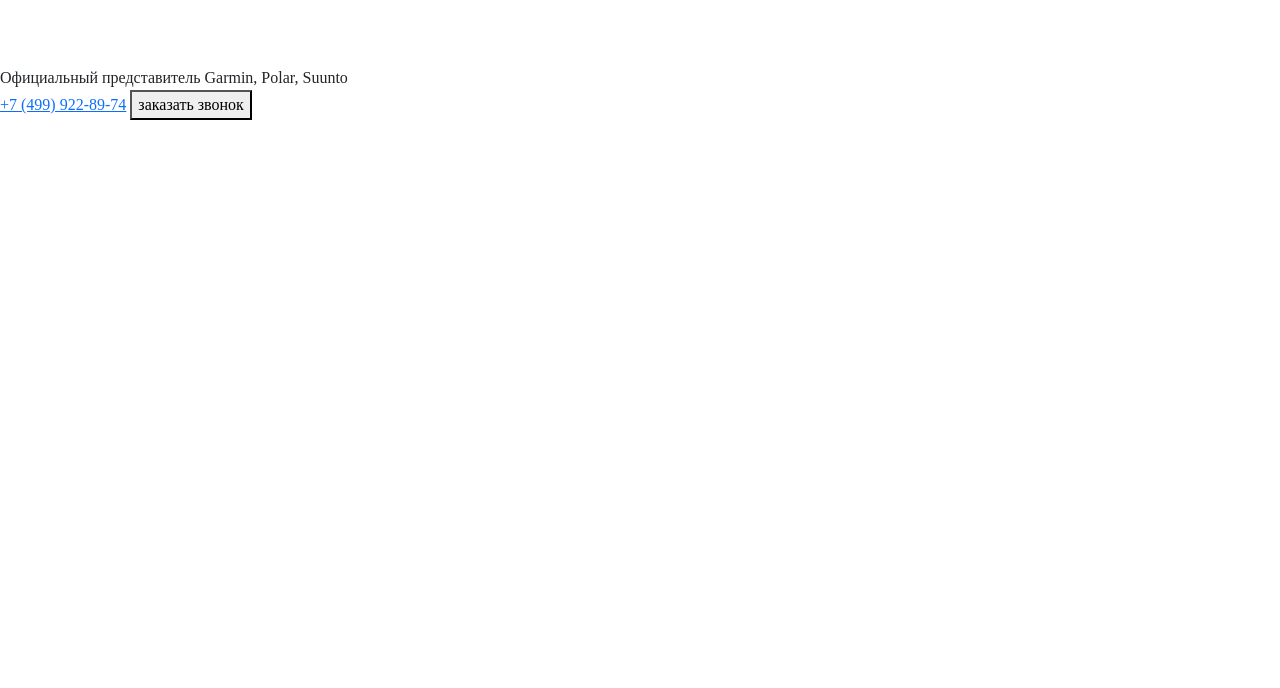
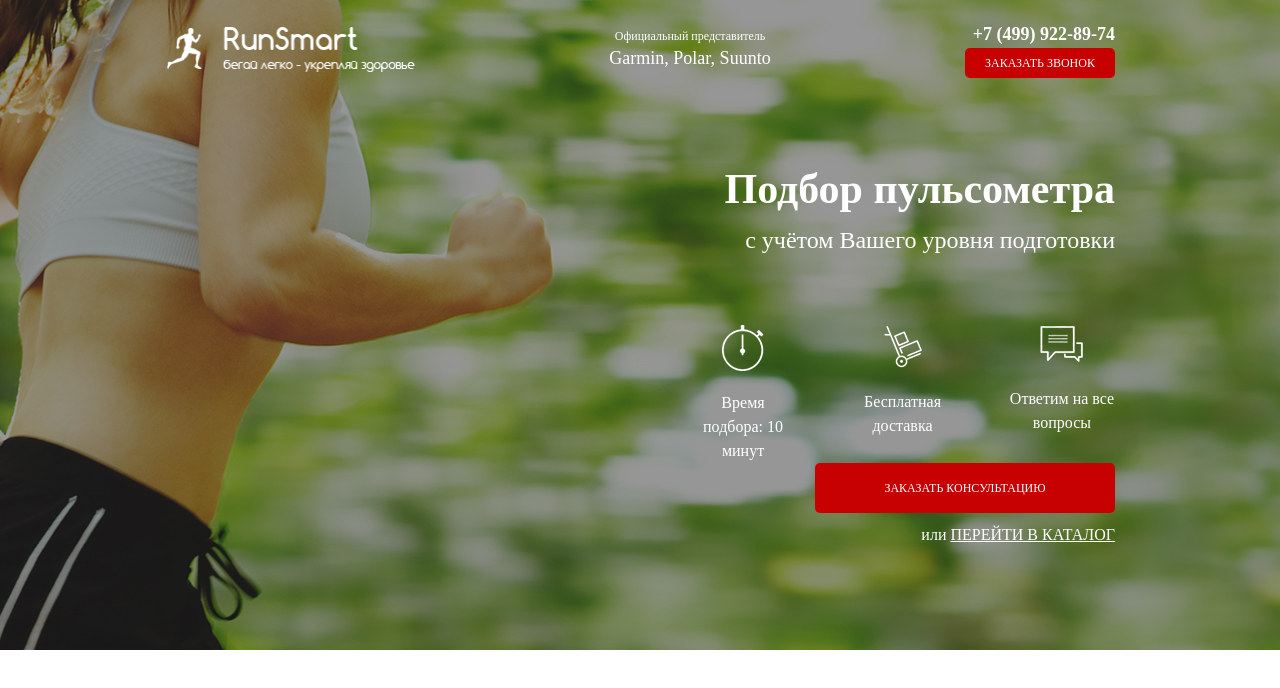
Before and after one commit to PavelKrobynets/project-5, a website: page src/index.html in a window 1280 px wide. Drawn offline with nearby package versions, Linux system fonts and the light colour scheme; files that its build step writes are made by us from their sources; a web font is replaced by a local one.

Commit message:
added first section

```diff
--- a/src/index.html
+++ b/src/index.html
@@ -7,7 +7,7 @@
     <link rel="preconnect" href="https://fonts.gstatic.com" crossorigin>
     <link href="https://fonts.googleapis.com/css2?family=MuseoModerno:wght@300;400;500;700&display=swap" rel="stylesheet">
     <link rel="stylesheet" href="css/bootstrap-reboot.min.css">
-    <link rel="stylesheet" href="css/style.css">
+    <link rel="stylesheet" href="css/style.min.css">
     <title>Document</title>
 </head>
 <body>
@@ -26,6 +26,33 @@
                     <button class="button">заказать звонок</button>
                 </div>
             </header>
+            <div class="promo__wrapper">
+            <h1 class="promo__header">Подбор пульсометра</h1>
+            <h2 class="promo__subheader">с учётом Вашего уровня подготовки</h2>
+
+            <div class="promo__icons">
+                <div class="promo__icon">
+                    <img src="icons/019_timer_time_stopwatch_2-64.png" alt="clock">
+                    Время подбора:
+                    10 минут
+                </div>
+                <div class="promo__icon">
+                    <img src="icons/app 08 hand cart 64.png" alt="delivery">
+                    Бесплатная
+                    доставка
+                </div>
+                <div class="promo__icon">
+                    <img src="icons/messages 64.png" alt="questions">
+                    Ответим
+                    на все вопросы
+                </div>
+            </div>
+
+            <button class="button button_main">заказать кОНСУЛЬТАЦИЮ</button>
+            <div class="promo__link">
+                или <a href="#">ПЕРЕЙТИ В КАТАЛОГ</a>
+            </div>
+        </div>
         </div>
     </div>
 
--- a/src/sass/base/_variables.scss
+++ b/src/sass/base/_variables.scss
@@ -0,0 +1,2 @@
+$main-color: #C70101;
+$text-w: white;
--- /dev/null
+++ b/src/sass/blocks/_buttons.scss
@@ -0,0 +1,21 @@
+.button{
+    width: 150px;
+    height: 30px;
+    border: none;
+    border-radius: 5px;
+    background-color: $main-color;
+    color: $text-w;
+
+    font-family: MuseoModerno;
+    font-size: 12px;
+    font-weight: 500;
+    letter-spacing: 0px;
+    text-align: center;
+    text-transform: uppercase;
+    &_main{
+        width:300px;
+        height:50px;
+        font-style: 16px;
+        background-color: $main-color;
+    }
+}
--- /dev/null
+++ b/src/sass/blocks/_header.scss
@@ -0,0 +1,34 @@
+.header{
+    display: flex;
+    justify-content: space-between;
+    align-items: center;
+    &__logo{
+        width: 250px;
+        img{
+            width: 100%;
+        }
+    }
+    &__official{
+        font-size: 12px;
+        font-weight: 500;
+        text-align: center;
+        color:$text-w;
+        span{
+            font-size: 18px;
+            display: block;
+        }
+    }
+    &__contacts{
+        display: flex;
+        flex-direction: column;
+        align-items: flex-end;
+    }
+    &__phone{
+        display: block;
+        font-size: 18px;
+        font-weight: 700;
+        text-align: right;
+        color: $text-w;
+        text-decoration: none;
+    }
+}
--- a/src/sass/blocks/_promo.scss
+++ b/src/sass/blocks/_promo.scss
@@ -1,5 +1,54 @@
 .promo{
     min-height: 650px;
     padding: 21px 0 93px 0;
-    background: url(../../image/bg/bg-2.png)center (center/cover) no-repeat;
+    background: url(../../image/bg/bg-3.png)center (center/cover) no-repeat;
+    margin: 0 auto;
+    &__wrapper{
+        display: flex;
+        flex-direction: column;
+        align-items: flex-end;
+        margin-top: 90px;
+    }
+    &__header{
+        font-size: 42px;
+        font-weight: 700;
+        line-height: 42px;
+        text-align: right;
+        color: $text-w;
+    }
+    &__subheader{
+        margin-top: 10px;
+        font-size: 24px;
+        font-weight: 500;
+        line-height: 24px;
+        text-align: right;
+        color: $text-w;
+    }
+    &__icons{
+        margin-top: 65px;
+        width: 425px;
+        display: flex;
+        justify-content: space-between;
+    }
+    &__icon{
+        width: 106px;
+        text-align: center;
+        color:$text-w;
+        img{
+            display: block;
+            margin: 0 auto;
+            margin-bottom: 20px;
+        }
+    }
+    &__link{
+        margin-top: 10px;
+        font-size: 16px;
+        font-weight: 500;
+        color: $text-w;
+        a{
+            text-decoration: underline;
+            text-transform: uppercase;
+            color: $text-w;
+        }
+    }
 }
--- a/src/sass/style.scss
+++ b/src/sass/style.scss
@@ -1,10 +1,14 @@
-@import 'blocks/promo';
-@import 'base/mixins';
 @import 'base/variables';
+
 *{
     font-family: MuseoModerno;
 }
 .container{
-    min-width: 950px;
+    max-width: 950px;
     margin: 0 auto;
 }
+
+@import 'base/mixins';
+@import 'blocks/promo';
+@import 'blocks/header';
+@import 'blocks/buttons';
```
Also changed, not shown: src/css/style.min.css, 3 other files.
